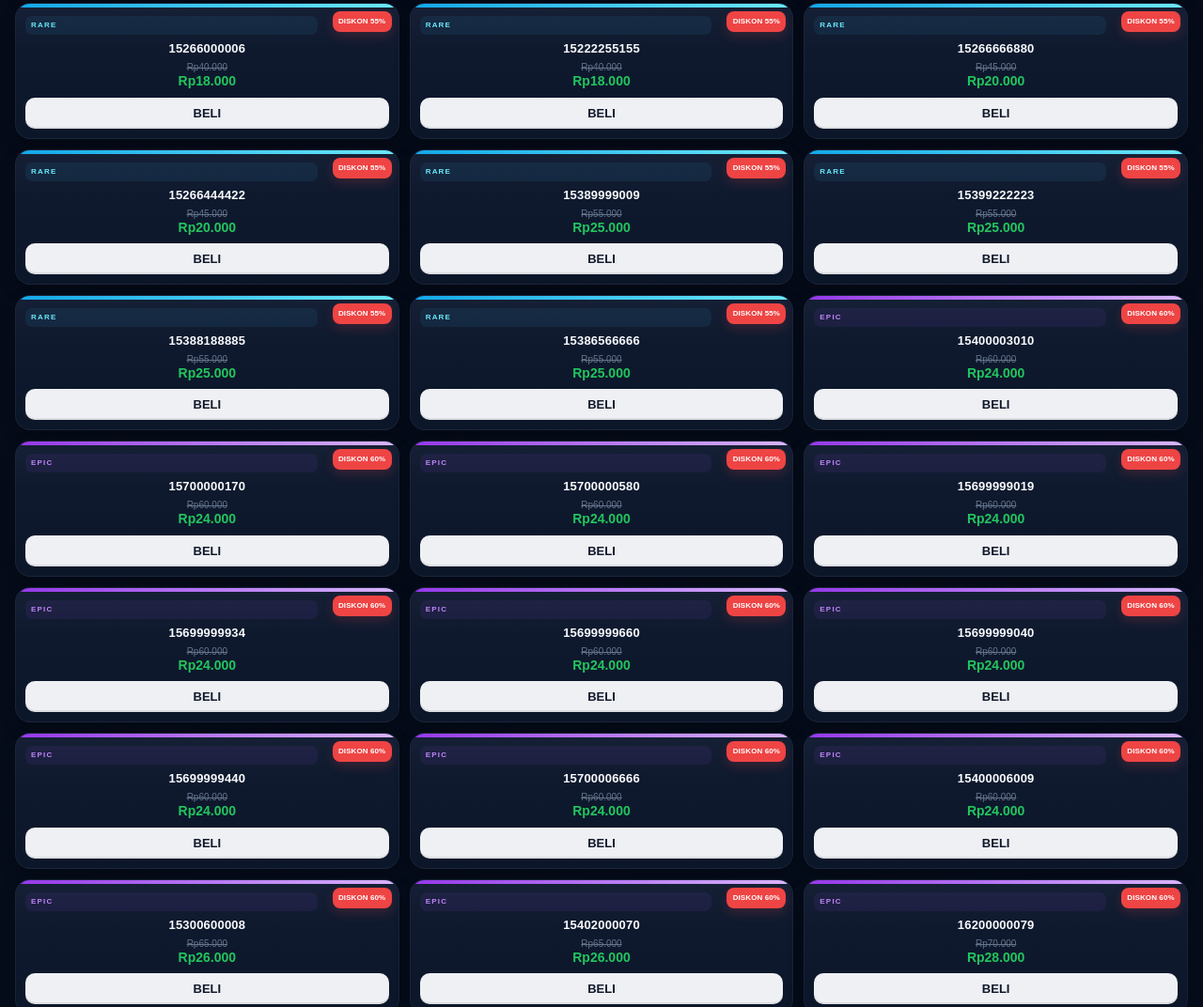
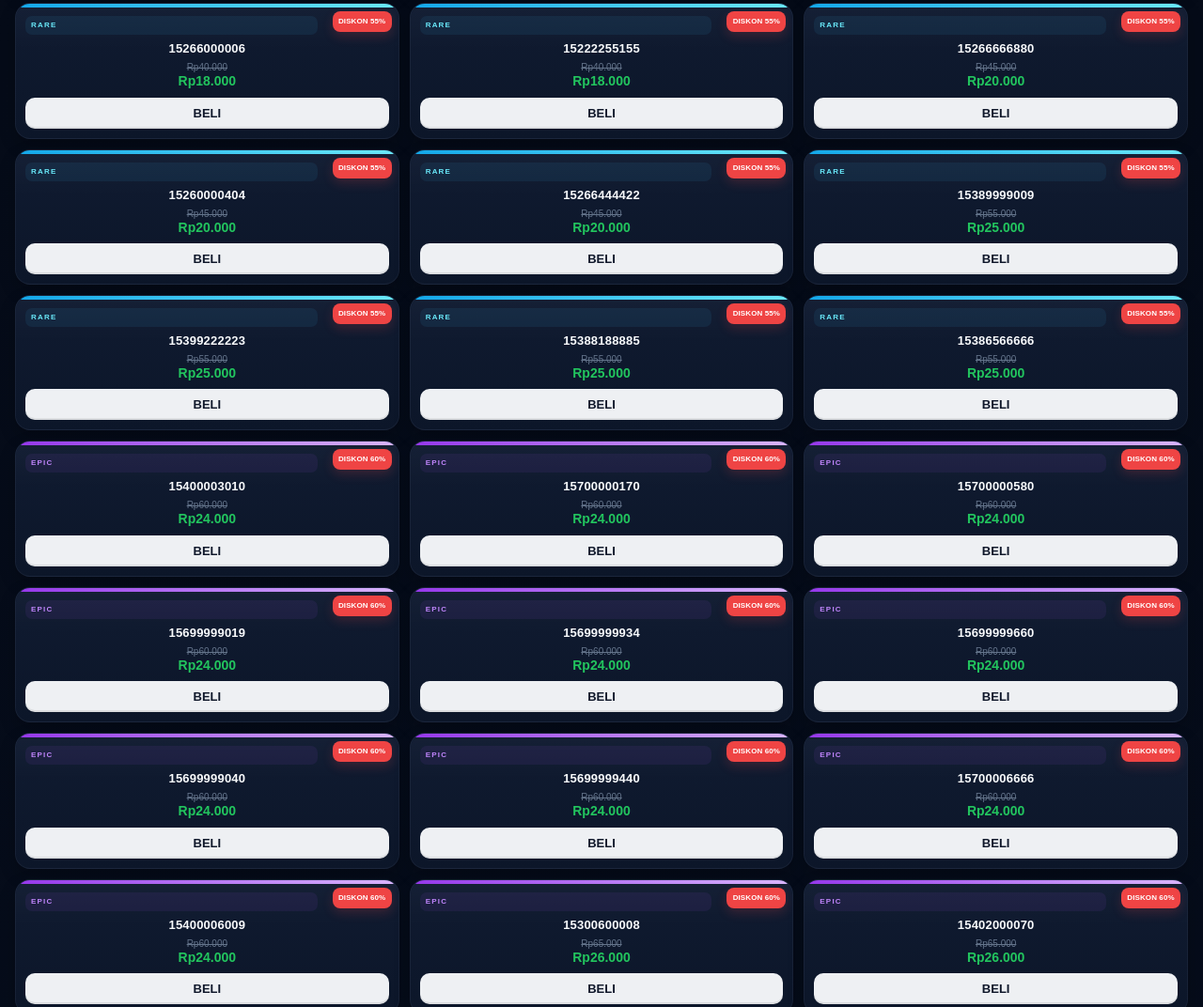
Before and after one commit to tiktokkomen321-hub/LipzxUID, a plain HTML site: page index.html in a window 1280 px wide. Shown: the part 4315-5387 px from the top of the page at 94% size. Drawn offline with Linux system fonts and the light colour scheme.

Commit message:
Update index.html

```diff
--- a/index.html
+++ b/index.html
@@ -1132,6 +1132,11 @@ body{
 <a class="btn" onclick="beli('15266666880','20000')">BELI</a>
 </div><div class="card rare">
 <div class="discount-badge">DISKON 55%</div><div class="label">RARE</div>
+<div class="id">15260000404</div>
+<div class="price"><span class="old-price">Rp45.000</span><span class="new-price">Rp20.000</span></div>
+<a class="btn" onclick="beli('15260000404','20000')">BELI</a>
+</div><div class="card rare">
+<div class="discount-badge">DISKON 55%</div><div class="label">RARE</div>
 <div class="id">15266444422</div>
 <div class="price"><span class="old-price">Rp45.000</span><span class="new-price">Rp20.000</span></div>
 <a class="btn" onclick="beli('15266444422','20000')">BELI</a>
@@ -1556,12 +1561,6 @@ body{
 <div class="id">16000000405</div>
 <div class="price"><span class="old-price">Rp125.000</span><span class="new-price">Rp50.000</span></div>
 <a class="btn" onclick="beli('16000000405','50000')">BELI</a>
-</div><div class="card epic">
-<div class="discount-badge">DISKON 60%</div><div class="label">EPIC</div>
-<div class="id">16000000404</div>
-<div class="price"><span class="old-price">Rp125.000</span><span class="new-price">Rp50.000</span></div>
-<a class="btn" onclick="beli('16000000404','50000')">BELI</a>
-</div><div class="card epic">
 <div class="discount-badge">DISKON 60%</div><div class="label">EPIC</div>
 <div class="id">15777777977</div>
 <div class="price"><span class="old-price">Rp125.000</span><span class="new-price">Rp50.000</span></div>
```
